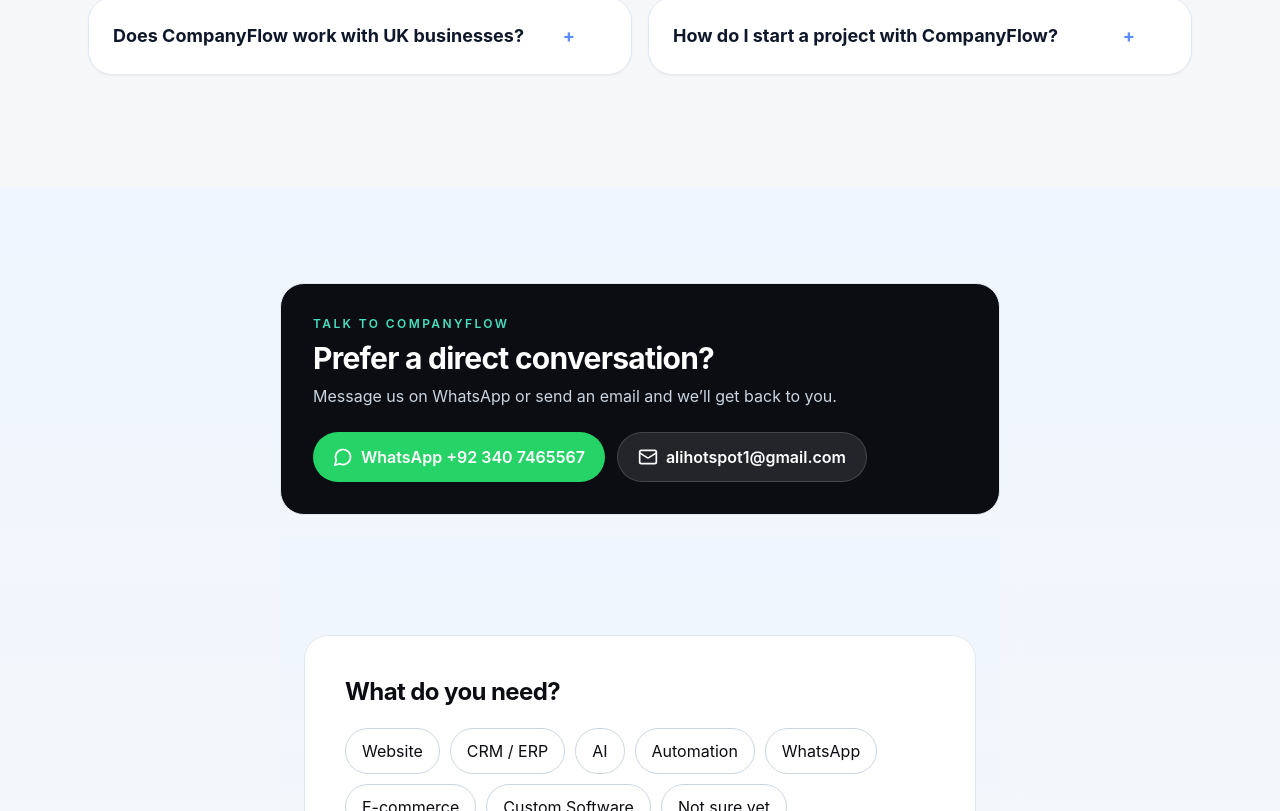
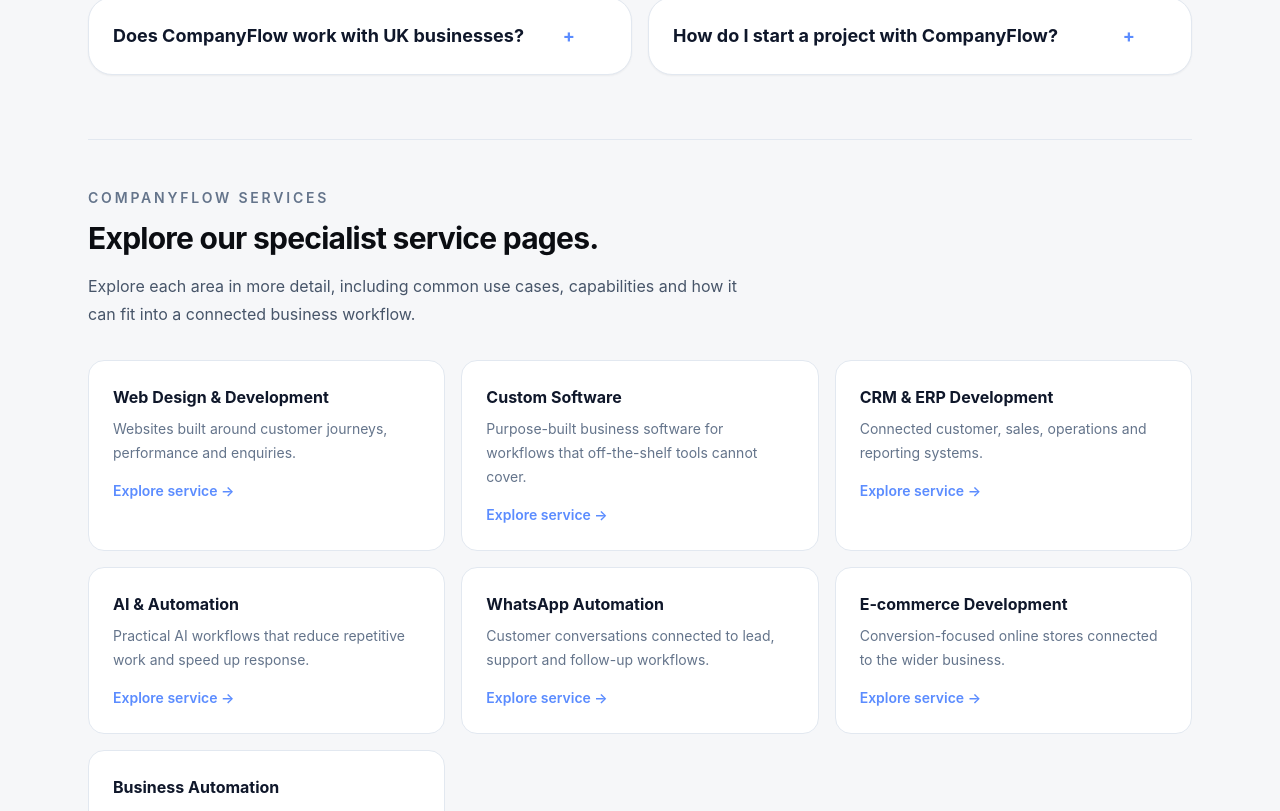
Before and after one commit to bolt50506-lab/CompanyFLow-Website, a Next.js app: page / in a window 1280 px wide. Shown: the part 8669-9480 px from the top of the page. Built offline with nearby package versions, Linux system fonts and the light colour scheme.

Commit message:
Add internal links to SEO service pages

```diff
--- a/components/seo/SeoContent.tsx
+++ b/components/seo/SeoContent.tsx
@@ -5,6 +5,16 @@
   ["Can CompanyFlow build CRM and ERP systems?", "Yes. CompanyFlow builds connected CRM and ERP solutions that bring customer, operational and business data into one workflow."],
   ["Does CompanyFlow work with UK businesses?", "Yes. CompanyFlow is a UK-focused digital technology company serving businesses that need modern websites, software, AI and automation."],
   ["How do I start a project with CompanyFlow?", "Contact CompanyFlow with your business goal, current workflow or problem. The team can then map the required website, software, automation or integration work."],
+] as const;
+
+const SERVICES = [
+  ["/web-design-uk", "Web Design & Development", "Websites built around customer journeys, performance and enquiries."],
+  ["/custom-software-development", "Custom Software", "Purpose-built business software for workflows that off-the-shelf tools cannot cover."],
+  ["/crm-erp-development", "CRM & ERP Development", "Connected customer, sales, operations and reporting systems."],
+  ["/ai-automation", "AI & Automation", "Practical AI workflows that reduce repetitive work and speed up response."],
+  ["/whatsapp-automation", "WhatsApp Automation", "Customer conversations connected to lead, support and follow-up workflows."],
+  ["/ecommerce-development", "E-commerce Development", "Conversion-focused online stores connected to the wider business."],
+  ["/business-automation", "Business Automation", "Automated handoffs across websites, CRM, messaging and internal systems."],
 ] as const;
 
 export default function SeoContent() {
@@ -29,6 +39,20 @@
             </details>
           ))}
         </div>
+        <div className="mt-16 border-t border-slate-200 pt-12">
+          <p className="text-sm font-semibold uppercase tracking-[0.2em] text-slate-500">CompanyFlow services</p>
+          <h2 className="mt-3 text-3xl font-bold tracking-tight">Explore our specialist service pages.</h2>
+          <p className="mt-4 max-w-2xl leading-7 text-slate-600">Explore each area in more detail, including common use cases, capabilities and how it can fit into a connected business workflow.</p>
+          <div className="mt-8 grid gap-4 sm:grid-cols-2 lg:grid-cols-3">
+            {SERVICES.map(([href, title, description]) => (
+              <a key={href} href={href} className="rounded-2xl border border-slate-200 bg-white p-6 transition hover:-translate-y-1 hover:shadow-lg">
+                <h3 className="font-bold text-slate-900">{title}</h3>
+                <p className="mt-2 text-sm leading-6 text-slate-500">{description}</p>
+                <span className="mt-4 inline-block text-sm font-semibold text-acc2">Explore service →</span>
+              </a>
+            ))}
+          </div>
+        </div>
       </div>
     </section>
   );
```
